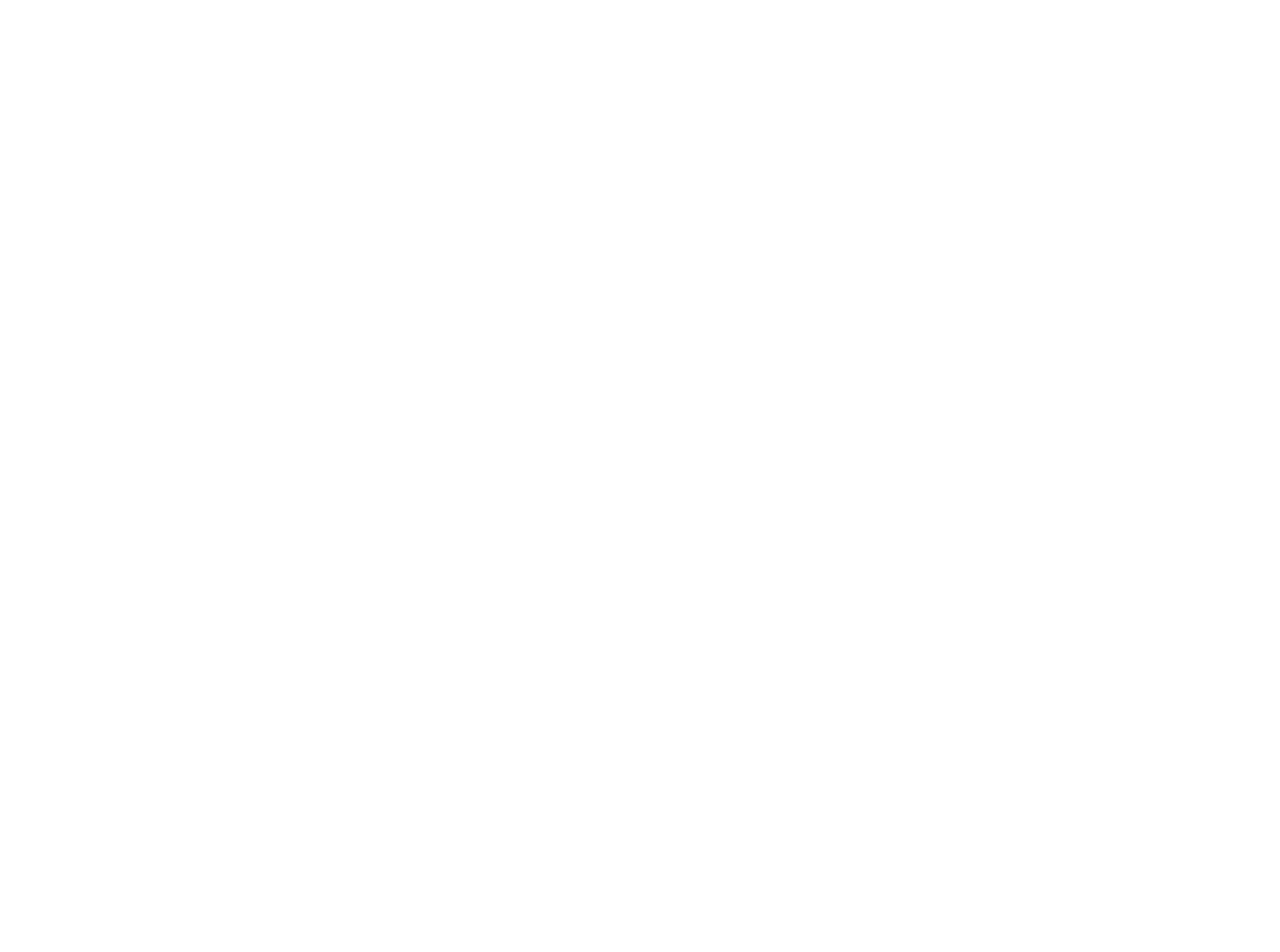
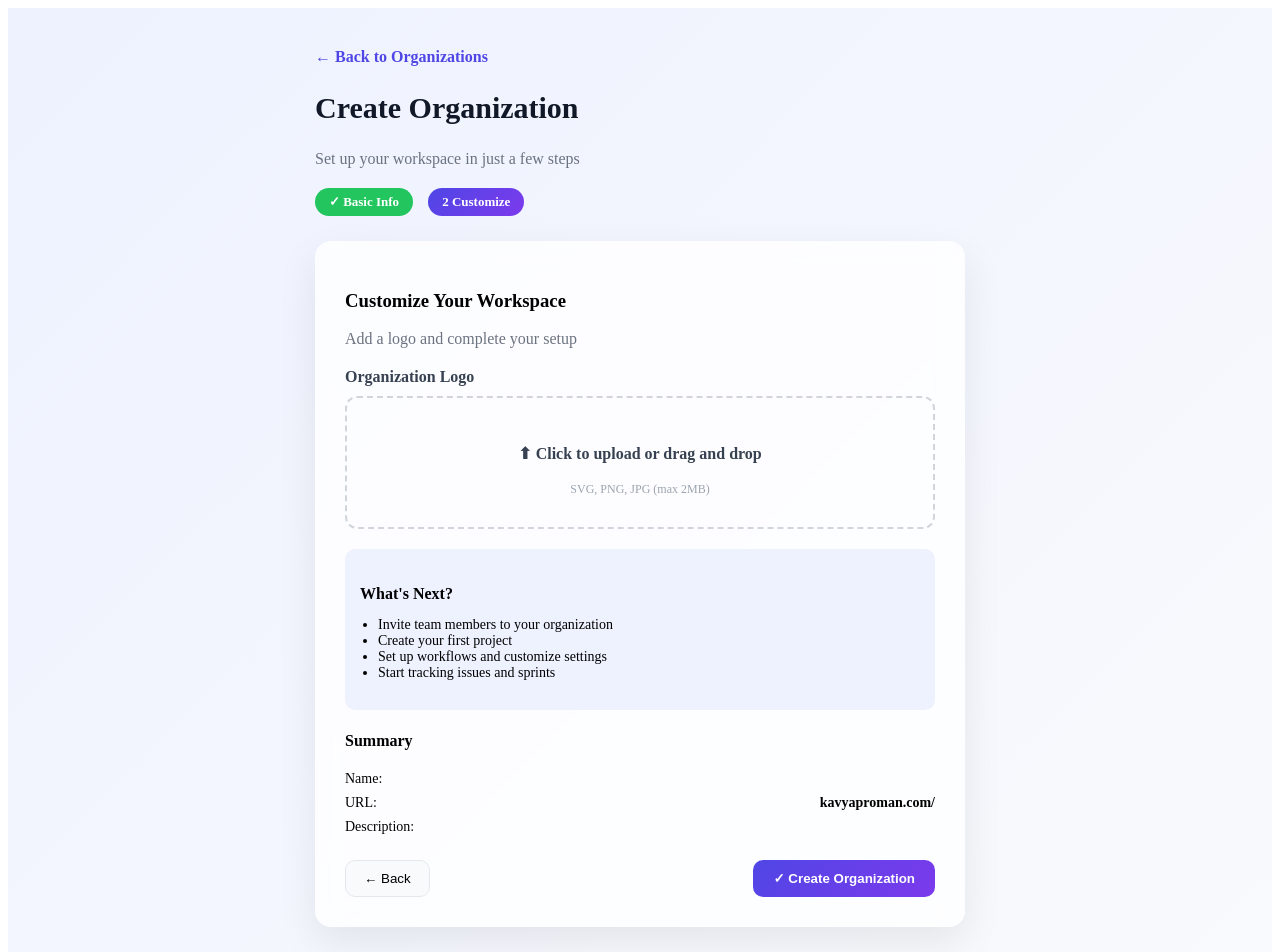
Before and after one commit to VaibhavKubde121/KavyaProMan300, a React app in the folder frontend/: page /Customize in a window 1280 px wide. Before the commit this address had no page. Shown: the top 952 px of the page. Before the commit the page ends 800 px from the top, so only its background shows below. Built offline with nearby package versions, Linux system fonts and the light colour scheme; the HTML template or start-up script is replaced by a standard one.

Commit message:
Added organization pages and updated frontend files

```diff
--- a/frontend/src/App.jsx
+++ b/frontend/src/App.jsx
@@ -4,6 +4,8 @@
 import Login from './pages/Login'
 import Register from './pages/Register'
 import Dashboard from './pages/Dashboard'
+import CreateOrganization from './pages/CreateOrganization'
+import CustomizeOrganization from './pages/CustomizeOrganization'
 
 function App() {
   const user = typeof window !== 'undefined' ? localStorage.getItem('user') : null
@@ -13,6 +15,9 @@
         <Route path="/login" element={<Login />} />
         <Route path="/register" element={<Register />} />
         <Route path="/dashboard" element={<Dashboard />} />
+        <Route path="/create" element={<CreateOrganization />} />
+        <Route path="/Customize" element={<CustomizeOrganization />} />
+
         <Route path="/" element={<Navigate to={user ? '/dashboard' : '/login'} replace />} />
       </Routes>
     </BrowserRouter>
--- a/frontend/src/pages/Auth.css
+++ b/frontend/src/pages/Auth.css
@@ -12,3 +12,241 @@
 .auth-socials{display:flex;gap:12px}
 .social{flex:1;padding:10px;border-radius:8px;border:1px solid #e5e7eb;background:#fff}
 .remember{display:flex;align-items:center;gap:8px}
+
+
+/* ORGANIZATION PAGE  */
+
+
+.org-page {
+  min-height: 100vh;
+  background: linear-gradient(135deg, #eef2ff 0%, #f8fafc 100%);
+  display: flex;
+  justify-content: center;
+  align-items: center;
+  padding: 40px;
+}
+
+/* container */
+.org-container {
+  width: 100%;
+  max-width: 650px;
+}
+
+/* back */
+.org-back {
+  color: #4f46e5;
+  font-weight: 600;
+  cursor: pointer;
+  margin-bottom: 15px;
+  transition: 0.3s;
+}
+
+.org-back:hover {
+  text-decoration: underline;
+  transform: translateX(-3px);
+}
+
+/* title */
+.org-title {
+  font-size: 30px;
+  font-weight: 800;
+  color: #111827;
+}
+
+.org-subtitle {
+  color: #6b7280;
+  margin-bottom: 20px;
+}
+
+/* steps */
+.org-steps {
+  display: flex;
+  align-items: center;
+  gap: 15px;
+  margin-bottom: 25px;
+}
+
+.org-step {
+  padding: 6px 14px;
+  border-radius: 30px;
+  background: #e5e7eb;
+  font-size: 13px;
+  font-weight: 600;
+}
+
+.org-step.active {
+  background: linear-gradient(135deg, #4f46e5, #7c3aed);
+  color: white;
+}
+
+/* card */
+.org-card {
+  background: rgba(255, 255, 255, 0.8);
+  backdrop-filter: blur(12px);
+  padding: 30px;
+  border-radius: 16px;
+  box-shadow: 0 15px 40px rgba(0, 0, 0, 0.08);
+  transition: 0.3s;
+}
+
+.org-card:hover {
+  transform: translateY(-3px);
+}
+
+/* labels */
+.org-card label {
+  display: block;
+  margin-top: 16px;
+  font-weight: 600;
+  color: #374151;
+}
+
+/* inputs */
+.org-card input,
+.org-card textarea {
+  width: 100%;
+  padding: 12px;
+  margin-top: 6px;
+  border-radius: 10px;
+  border: 1px solid #e5e7eb;
+  outline: none;
+  transition: 0.3s;
+  font-size: 14px;
+}
+
+.org-card input:focus,
+.org-card textarea:focus {
+  border-color: #6366f1;
+  box-shadow: 0 0 0 3px rgba(99, 102, 241, 0.15);
+}
+
+/* URL */
+.org-url {
+  display: flex;
+  align-items: center;
+  margin-top: 6px;
+}
+
+.org-url span {
+  background: #f3f4f6;
+  padding: 12px;
+  border-radius: 10px 0 0 10px;
+  font-size: 13px;
+  color: #6b7280;
+}
+
+.org-url input {
+  border-radius: 0 10px 10px 0;
+}
+
+/* error */
+.org-error {
+  color: #dc2626;
+  font-size: 12px;
+  margin-top: 4px;
+}
+
+/* buttons */
+.org-buttons {
+  display: flex;
+  justify-content: space-between;
+  margin-top: 25px;
+}
+
+/* cancel */
+.org-cancel {
+  background: #f9fafb;
+  border: 1px solid #e5e7eb;
+  padding: 10px 18px;
+  border-radius: 10px;
+  cursor: pointer;
+  transition: 0.3s;
+}
+
+.org-cancel:hover {
+  background: #f3f4f6;
+}
+
+/* continue */
+.org-continue {
+  background: linear-gradient(135deg, #4f46e5, #7c3aed);
+  color: white;
+  border: none;
+  padding: 10px 20px;
+  border-radius: 10px;
+  font-weight: 600;
+  cursor: pointer;
+  transition: 0.3s;
+}
+
+.org-continue:hover {
+  transform: translateY(-2px);
+  box-shadow: 0 8px 20px rgba(79, 70, 229, 0.3);
+}
+
+/* disabled state */
+.org-continue:disabled {
+  background: #9ca3af;
+  cursor: not-allowed;
+  box-shadow: none;
+}
+/* Upload box */
+.upload-box {
+  border: 2px dashed #d1d5db;
+  border-radius: 12px;
+  padding: 30px;
+  text-align: center;
+  margin-top: 10px;
+  cursor: pointer;
+  transition: 0.3s;
+}
+
+.upload-box:hover {
+  border-color: #4f46e5;
+  background: #f9fafb;
+}
+
+.upload-box p {
+  font-weight: 600;
+  color: #374151;
+}
+
+.upload-box span {
+  font-size: 12px;
+  color: #9ca3af;
+}
+
+/* What's next */
+.org-next {
+  background: #eef2ff;
+  padding: 15px;
+  border-radius: 10px;
+  margin-top: 20px;
+}
+
+.org-next h4 {
+  margin-bottom: 8px;
+}
+
+.org-next ul {
+  padding-left: 18px;
+  font-size: 14px;
+}
+
+/* Summary */
+.org-summary {
+  margin-top: 20px;
+}
+
+.summary-row {
+  display: flex;
+  justify-content: space-between;
+  margin-top: 8px;
+  font-size: 14px;
+}
+
+/* step done */
+.org-step.done {
+  background: #22c55e;
+  color: white;
+}
--- /dev/null
+++ b/frontend/src/pages/CreateOrganization.jsx
@@ -0,0 +1,125 @@
+import React, { useState } from "react";
+import { useNavigate } from "react-router-dom";
+
+function CreateOrganization() {
+  const navigate = useNavigate();
+  const [orgName, setOrgName] = useState("");
+  const [slug, setSlug] = useState("");
+  const [desc, setDesc] = useState("");
+  const [showError, setShowError] = useState(false);
+
+  const generateSlug = (value) => {
+  return value
+    .toLowerCase()
+    .trim()
+    .replace(/\s+/g, "-")
+    .replace(/[^a-z0-9-]/g, "");
+};
+  return (
+    <div className="org-page">
+      <div className="org-container">
+
+
+        <div className="org-back" >
+          ← Back to Organizations
+        </div>
+
+        <h2 className="org-title">Create Organization</h2>
+        <p className="org-subtitle">
+          Set up your workspace in just a few steps
+        </p>
+
+
+        <div className="org-steps">
+          <span className="org-step active">1 Basic Info</span>
+          <span className="org-step">2 Customize</span>
+        </div>
+
+
+        <div className="org-card">
+
+          <h3>Organization Details</h3>
+          <p className="org-subtitle">
+            Tell us about your organization
+          </p>
+
+
+          <label>Organization Name *</label>
+          <input
+            type="text"
+            placeholder="e.g. Acme Corporation"
+            value={orgName}
+            onChange={(e) => {
+  const value = e.target.value;
+  setOrgName(value);
+
+
+  setSlug(generateSlug(value));
+}}
+          />
+          {!orgName && showError && (
+            <p className="org-error">Organization name is required</p>
+          )}
+
+
+          <label>URL Slug *</label>
+          <div className="org-url">
+            <span>kavyaproman.com/</span>
+            <input
+              type="text"
+              placeholder="acme-corp"
+              value={slug}
+              onChange={(e) => setSlug(e.target.value)}
+            />
+          </div>
+          {!slug && showError && (
+            <p className="org-error">URL slug is required</p>
+          )}
+
+
+          <label>Description</label>
+          <textarea
+            placeholder="Brief description of your organization..."
+            value={desc}
+            onChange={(e) => setDesc(e.target.value)}
+          />
+
+
+          <div className="org-buttons">
+            <button
+              className="org-cancel"
+             onClick={() => {
+                if (!orgName || !slug) {
+                  setShowError(true);
+                  return;
+                }
+                navigate("/Customize");
+              }}
+            >
+              Cancel
+            </button>
+
+            <button
+              className="org-continue"
+               onClick={() => {
+                if (!orgName || !slug) {
+                  setShowError(true);
+                  return;
+                }
+               navigate("/Customize", {
+  state: { orgName, slug, desc }
+});
+              }}
+            >
+
+              Continue
+            </button>
+          </div>
+
+        </div>
+      </div>
+    </div>
+  );
+}
+
+export default CreateOrganization;
--- /dev/null
+++ b/frontend/src/pages/CustomizeOrganization.jsx
@@ -0,0 +1,100 @@
+import React from "react";
+import { useNavigate, useLocation } from "react-router-dom";
+
+function CustomizeOrganization() {
+  const navigate = useNavigate();
+  const location = useLocation();
+
+
+  const { orgName, slug, desc } = location.state || {};
+
+  return (
+    <div className="org-page">
+      <div className="org-container">
+
+
+        <div className="org-back" onClick={() => navigate("/create")}>
+          ← Back to Organizations
+        </div>
+
+
+        <h2 className="org-title">Create Organization</h2>
+        <p className="org-subtitle">
+          Set up your workspace in just a few steps
+        </p>
+
+        <div className="org-steps">
+          <span className="org-step done">✓ Basic Info</span>
+          <span className="org-step active">2 Customize</span>
+        </div>
+
+
+        <div className="org-card">
+
+          <h3>Customize Your Workspace</h3>
+          <p className="org-subtitle">
+            Add a logo and complete your setup
+          </p>
+
+
+          <label>Organization Logo</label>
+          <div className="upload-box">
+            <p>⬆ Click to upload or drag and drop</p>
+            <span>SVG, PNG, JPG (max 2MB)</span>
+          </div>
+
+
+          <div className="org-next">
+            <h4>What's Next?</h4>
+            <ul>
+              <li>Invite team members to your organization</li>
+              <li>Create your first project</li>
+              <li>Set up workflows and customize settings</li>
+              <li>Start tracking issues and sprints</li>
+            </ul>
+          </div>
+
+
+          <div className="org-summary">
+            <h4>Summary</h4>
+
+            <div className="summary-row">
+              <span>Name:</span>
+              <b>{orgName}</b>
+            </div>
+
+            <div className="summary-row">
+              <span>URL:</span>
+              <b>kavyaproman.com/{slug}</b>
+            </div>
+
+            <div className="summary-row">
+              <span>Description:</span>
+              <b>{desc}</b>
+            </div>
+          </div>
+
+          <div className="org-buttons">
+            <button
+              className="org-cancel"
+              onClick={() => navigate("/create")}
+            >
+              ← Back
+            </button>
+
+            <button
+              className="org-continue"
+              onClick={() => alert("Organization Created!")}
+            >
+              ✓ Create Organization
+            </button>
+          </div>
+
+        </div>
+
+      </div>
+    </div>
+  );
+}
+
+export default CustomizeOrganization;
--- a/frontend/src/pages/Login.jsx
+++ b/frontend/src/pages/Login.jsx
@@ -40,7 +40,7 @@
           <label className="remember"><input type="checkbox" /> Remember me</label>
           <a className="muted" href="#">Forgot password?</a>
         </div>
-        <button className="auth-btn" type="submit">Sign In</button>
+        <button className="auth-btn" type="submit"  onClick={() => navigate("/create")} >Sign In</button>
         <div className="divider">Or continue with</div>
         <div className="auth-socials">
           <button className="social">Google</button>
```
Also changed, not shown: 1 other file (tests, documents, lock files or other folders).
